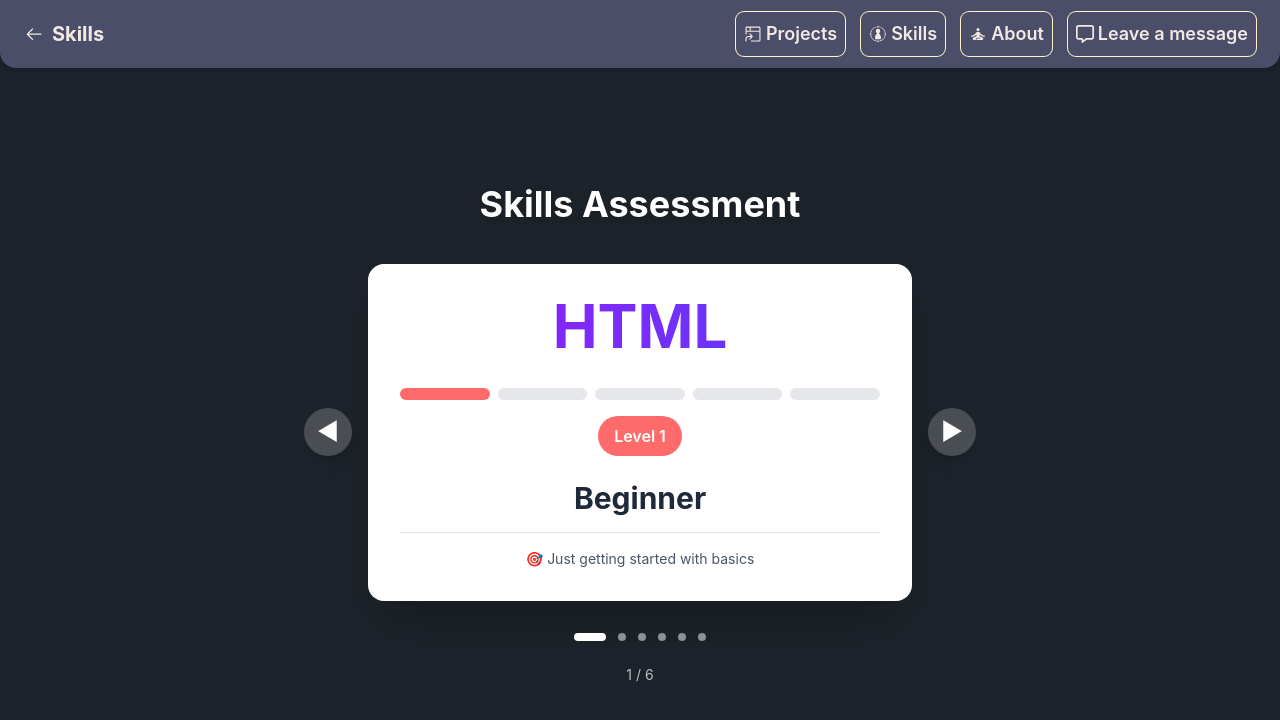
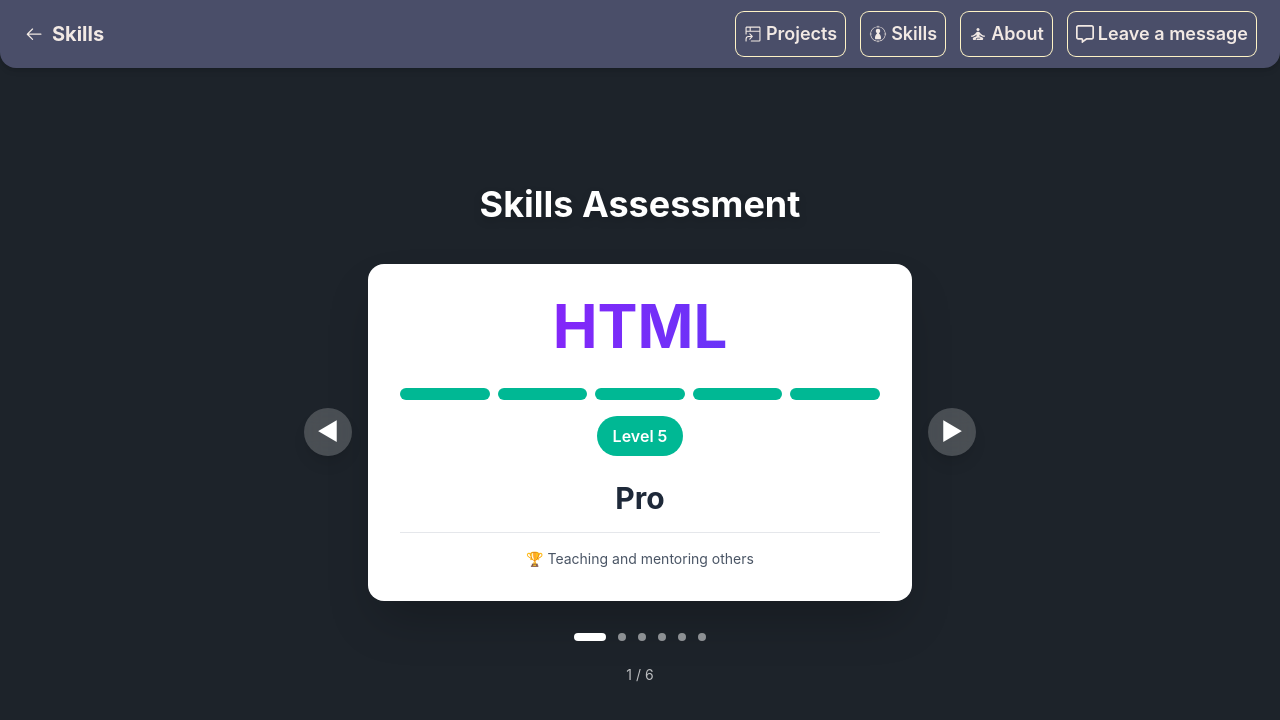
Before and after one commit to Nasmiahmd/Portfolio, a React (Vite) app in the folder frontend/: page /skills in a window 1280 px wide. Shown: the top 720 px of the page. Built offline with nearby package versions, Linux system fonts and the light colour scheme.

Commit message:
Deployment

```diff
--- a/frontend/src/lib/axios.js
+++ b/frontend/src/lib/axios.js
@@ -1,9 +1,11 @@
 import axios from "axios";
 
-const BASE_URL = "http://localhost:5001/api";
+//in production, there's no localhost so wehave to make this dynamic
+const BASE_URL = import.meta.env.MODE === "development" ? "http://localhost:5001/api" : "/api";
 
 const api = axios.create({
     baseURL: BASE_URL
 })
 
+
 export default api;
--- a/frontend/src/pages/SkillsPage.jsx
+++ b/frontend/src/pages/SkillsPage.jsx
@@ -2,12 +2,12 @@ import React, { useState, useCallback, useMemo } from "react";
 
 const SkillsPage = () => {
   const skills = useMemo(() => [
-    { id: 1, name: "HTML", level: 1, experience: "Beginner" },
-    { id: 2, name: "CSS", level: 5, experience: "Pro" },
+    { id: 1, name: "HTML", level: 5, experience: "Pro" },
+    { id: 2, name: "CSS", level: 4, experience: "Expert" },
     { id: 3, name: "JavaScript", level: 3, experience: "Advanced" },
-    { id: 4, name: "PHP", level: 4, experience: "Expert" },
-    { id: 5, name: "React", level: 4, experience: "Expert" },
-    { id: 6, name: "Python", level: 2, experience: "Intermediate" },
+    { id: 4, name: "PHP", level: 2, experience: "Intermediate" },
+    { id: 5, name: "React", level: 3, experience: "Advanced" },
+    { id: 6, name: "JAVA", level: 3, experience: "Advanced" },
   ], []);
 
   const [currentIndex, setCurrentIndex] = useState(0);
@@ -98,27 +98,24 @@ const SkillsPage = () => {
               focus:outline-none
               focus:ring-2
               focus:ring-white/50
-              flex-shrink-0
+              shrink-0
             "
             aria-label="Previous skill"
           >
             ◀
           </button>
 
-          {/* Skill Card */}
+
           <div className="flex-1 bg-white rounded-2xl shadow-2xl overflow-hidden">
             <div className="p-4 sm:p-6 md:p-8">
-              {/* Skill Name */}
               <div className="
                 text-4xl sm:text-5xl md:text-6xl
                 font-bold text-center mb-6 sm:mb-8
-                bg-gradient-to-r from-purple-600 to-indigo-600
+                bg-linear-to-r from-purple-600 to-indigo-600
                 bg-clip-text text-transparent
               ">
                 {currentSkill.name}
               </div>
-
-              {/* Level Slider */}
               <div className="mb-6">
                 <div className="flex gap-1 sm:gap-2 mb-4">
                   {[1, 2, 3, 4, 5].map((level) => (
@@ -135,7 +132,7 @@ const SkillsPage = () => {
                   ))}
                 </div>
 
-                {/* Level Badge */}
+
                 <div className="flex justify-center">
                   <div
                     className="inline-flex items-center px-3 sm:px-4 py-1.5 sm:py-2 rounded-full text-white font-semibold text-sm sm:text-base"
@@ -146,19 +143,19 @@ const SkillsPage = () => {
                 </div>
               </div>
 
-              {/* Experience Label */}
+
               <div className="text-2xl sm:text-3xl font-bold text-center text-gray-800 mb-4">
                 {currentSkill.experience}
               </div>
 
-              {/* Description */}
+
               <div className="text-center text-gray-600 text-xs sm:text-sm pt-4 border-t border-gray-200">
                 {getLevelDescription(currentSkill.level)}
               </div>
             </div>
           </div>
 
-          {/* Next Button */}
+
           <button
             onClick={nextSkill}
             disabled={isAnimating}
@@ -178,7 +175,7 @@ const SkillsPage = () => {
               focus:outline-none
               focus:ring-2
               focus:ring-white/50
-              flex-shrink-0
+              shrink-0
             "
             aria-label="Next skill"
           >
@@ -186,7 +183,6 @@ const SkillsPage = () => {
           </button>
         </div>
 
-        {/* Dots Indicator */}
         <div className="flex justify-center gap-2 sm:gap-3 mt-6 sm:mt-8">
           {skills.map((skill, index) => (
             <button
@@ -206,7 +202,7 @@ const SkillsPage = () => {
           ))}
         </div>
 
-        {/* Progress Indicator */}
+
         <div className="text-center text-white/70 text-xs sm:text-sm mt-4 sm:mt-6">
           {currentIndex + 1} / {skills.length}
         </div>
```
Also changed, not shown: 2 other files (tests, documents, lock files or other folders).
